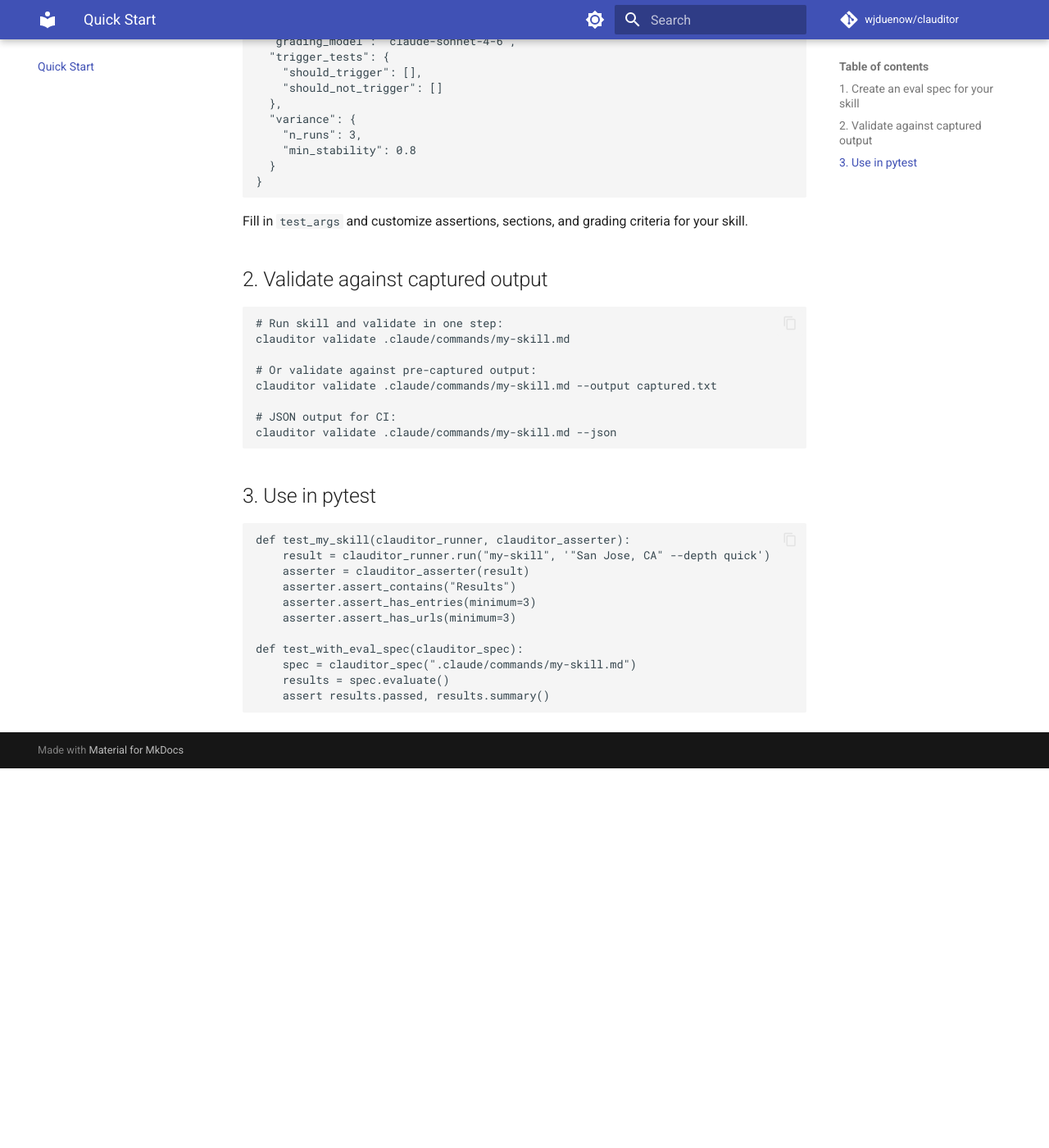
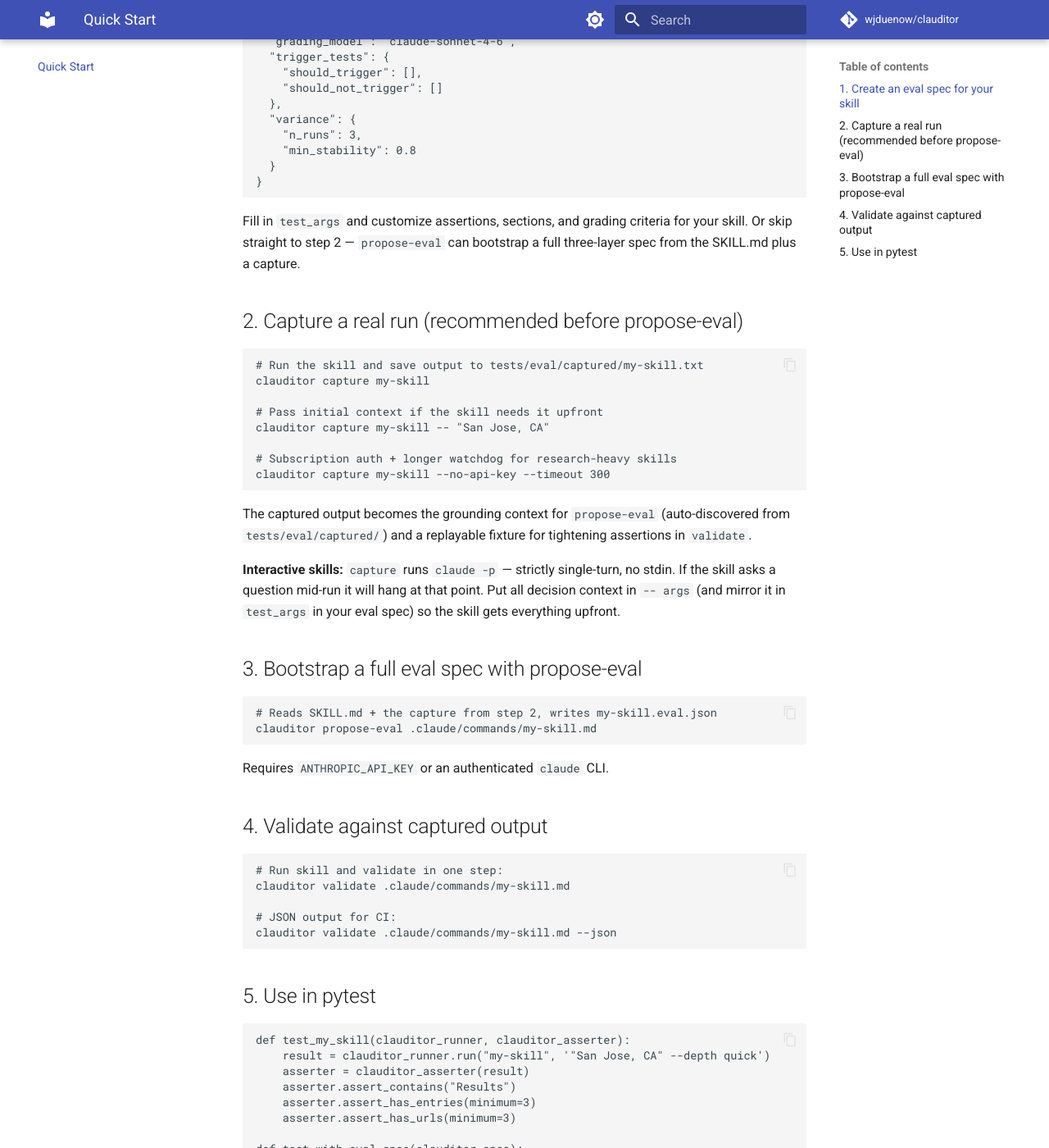
Before and after one commit to wjduenow/clauditor, an MkDocs documentation site: the page built from docs/quick-start.md, in a window 1280 px wide and 1400 px high, scrolled down 1082 px. Shown: the whole window at 82% size. Built offline with MkDocs 1.6.1 and Material for MkDocs 9.7.7, drawn with Linux system fonts in a browser that asks for light colours; comment, search, counter and statistics services are not loaded; before the commit the page ends 2019 px from its top, so only the background shows below that.

Commit message:
docs: add dedicated capture section, surface interactive-skill limitation

````diff
--- a/docs/cli-reference.md
+++ b/docs/cli-reference.md
@@ -87,6 +87,66 @@
 ### See also
 
 - **`/review-agentskills-spec`** — the maintainer-only sibling skill (lives at repo-root `.claude/skills/`, not shipped in the wheel, not installed by `clauditor setup`). **`clauditor lint`** checks a user's skill against the spec; **`/review-agentskills-spec`** audits the upstream spec itself (and Claude Code's frontmatter documentation) for drift against clauditor's enforcement. Two sides of the same check: one catches user skills that drift from the spec, the other catches clauditor's enforcement drifting from the spec.
+
+## capture
+
+Run a skill via `claude -p` and save its output to a file. The primary use case is grounding `clauditor propose-eval` in real skill output before bootstrapping the eval spec — a proposer that sees what the skill actually emits writes much tighter assertions than one working from the SKILL.md alone.
+
+```bash
+clauditor capture <skill>           # save to tests/eval/captured/<skill>.txt
+clauditor capture <skill> -- args   # pass initial context to the skill
+clauditor capture <skill> --no-api-key --timeout 300  # subscription auth, 5-min watchdog
+```
+
+### Required inputs
+
+- `<skill>` (positional) — skill name (leading slash optional, e.g. `review-agentskills-spec` or `/review-agentskills-spec`). Resolved against the project's `.claude/skills/` and `.claude/commands/` directories the same way `clauditor validate` does.
+
+### Flags
+
+| Flag | Purpose |
+| ---- | ------- |
+| `-- <args>` | Arguments passed to the skill command as initial context, appended to the `-p` prompt: `claude -p "/<skill> <args>"`. The only injection point before the skill runs — see [Interactive skills](#interactive-skills) below. |
+| `--out PATH` | Write captured output to a custom path instead of the default `tests/eval/captured/<skill>.txt`. |
+| `--versioned` | Append `-YYYY-MM-DD` to the output file stem (e.g. `my-skill-2026-04-22.txt`). Useful when keeping a dated history of captures. |
+| `--no-api-key` | Strip `ANTHROPIC_API_KEY` and `ANTHROPIC_AUTH_TOKEN` from the subprocess environment. Falls back to subscription auth cached in `~/.claude/`. Useful for skills that exhaust the API-tier rate limit. |
+| `--timeout SECONDS` | Override the default 180-second watchdog. Long-running skills (research, multi-step workflows) frequently need 300–600 s. |
+| `--claude-bin PATH` | Path to the `claude` CLI (default: `claude` on PATH). |
+
+### Default output path
+
+`tests/eval/captured/<skill>.txt` — the same directory `clauditor propose-eval` checks first during [capture discovery](cli-reference.md#capture-discovery-dec-001). Running `capture` before `propose-eval` is all it takes; the proposer picks up the file automatically.
+
+### Interactive skills
+
+`clauditor capture` runs `claude -p "/<skill> <args>"` — a **strictly single-turn, non-interactive** invocation. There is no stdin, no multi-turn conversation, and no way to inject answers to mid-run questions. If the skill asks the user a question mid-run (e.g. "Confirm? yes/no"), Claude emits the question and exits. The runner detects this via the **interactive-hang heuristic** (trailing `?` on the output, or an `AskUserQuestion` tool-use block in the stream-json) and surfaces:
+
+```
+WARNING: interactive-hang: skill may have asked for input
+         — ensure all parameters are in test_args (heuristic)
+```
+
+The output file is still written with whatever the skill produced before the hang.
+
+**For eval-friendly skills:** put all decision context in `-- args` (passed upfront) rather than in mid-run prompts. In the eval spec, mirror this via the `test_args` field — `clauditor validate` and `clauditor grade` use `test_args` as the same initial argument string.
+
+### Relationship to `propose-eval` and `validate`
+
+```
+clauditor capture my-skill -- "initial context"    # 1. capture real output
+clauditor propose-eval my-skill.md                 # 2. bootstrap eval from SKILL.md + capture
+clauditor validate my-skill.md                     # 3. tighten and verify L1 assertions
+```
+
+`propose-eval` reads the capture automatically from `tests/eval/captured/`; no flag needed. See [Capture discovery](#capture-discovery-dec-001).
+
+### Exit codes
+
+| Code | Meaning |
+| ---- | ------- |
+| `0` | Skill ran and output was written (even if the skill itself reported an error — the capture records whatever the skill emitted). |
+| `1` | Skill subprocess failed to start, timed out, or the runner encountered a fatal stream-json error. Output file is not written. |
+| `2` | Input-validation failure — skill name not found, `--out` parent directory does not exist. |
 
 ## propose-eval
 
--- a/docs/quick-start.md
+++ b/docs/quick-start.md
@@ -54,22 +54,45 @@
 }
 ```
 
-Fill in `test_args` and customize assertions, sections, and grading criteria for your skill.
+Fill in `test_args` and customize assertions, sections, and grading criteria for your skill. Or skip straight to step 2 — `propose-eval` can bootstrap a full three-layer spec from the SKILL.md plus a capture.
 
-## 2. Validate against captured output
+## 2. Capture a real run (recommended before propose-eval)
+
+```bash
+# Run the skill and save output to tests/eval/captured/my-skill.txt
+clauditor capture my-skill
+
+# Pass initial context if the skill needs it upfront
+clauditor capture my-skill -- "San Jose, CA"
+
+# Subscription auth + longer watchdog for research-heavy skills
+clauditor capture my-skill --no-api-key --timeout 300
+```
+
+The captured output becomes the grounding context for `propose-eval` (auto-discovered from `tests/eval/captured/`) and a replayable fixture for tightening assertions in `validate`.
+
+**Interactive skills:** `capture` runs `claude -p` — strictly single-turn, no stdin. If the skill asks a question mid-run it will hang at that point. Put all decision context in `-- args` (and mirror it in `test_args` in your eval spec) so the skill gets everything upfront.
+
+## 3. Bootstrap a full eval spec with propose-eval
+
+```bash
+# Reads SKILL.md + the capture from step 2, writes my-skill.eval.json
+clauditor propose-eval .claude/commands/my-skill.md
+```
+
+Requires `ANTHROPIC_API_KEY` or an authenticated `claude` CLI.
+
+## 4. Validate against captured output
 
 ```bash
 # Run skill and validate in one step:
 clauditor validate .claude/commands/my-skill.md
 
-# Or validate against pre-captured output:
-clauditor validate .claude/commands/my-skill.md --output captured.txt
-
 # JSON output for CI:
 clauditor validate .claude/commands/my-skill.md --json
 ```
 
-## 3. Use in pytest
+## 5. Use in pytest
 
 ```python
 def test_my_skill(clauditor_runner, clauditor_asserter):
````
Also changed, not shown: README.md (+4 -3 lines).
